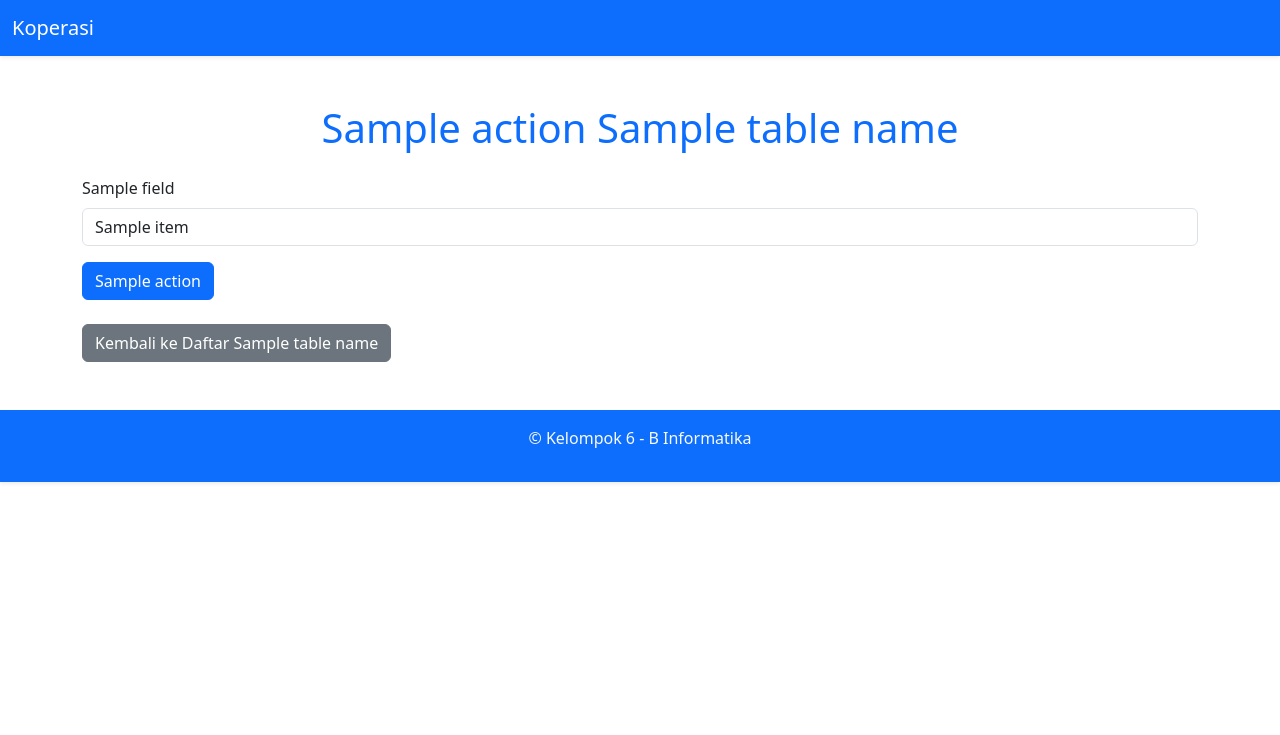
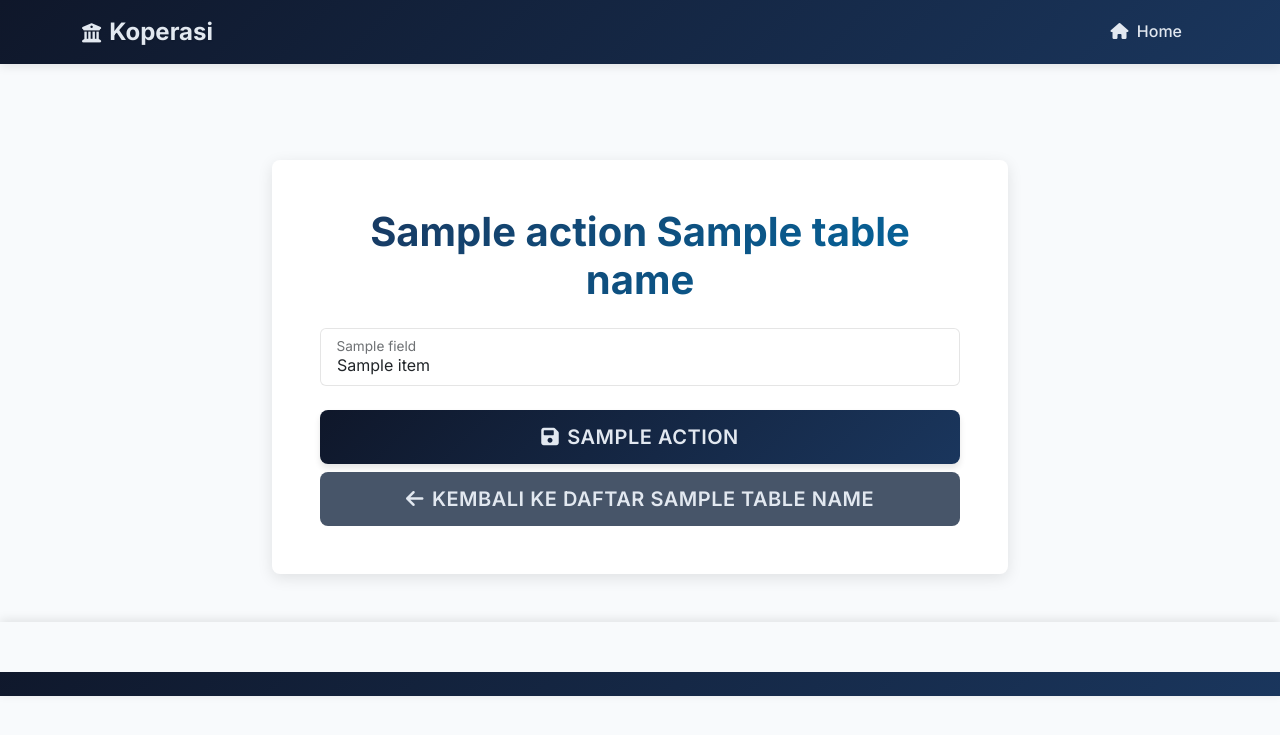
Before and after one commit to kamilarr/Koperasi, a Python web app: template app/templates/update.html in a window 1280 px wide. Shown: the top 735 px of the page. Run offline with Jinja, Linux system fonts and the light colour scheme; the template is opened without the code that fills it: most values are stand-ins (such as "Sample title", 1, 10 or a date in 2020).

Commit message:
Update update.html

```diff
--- a/app/templates/update.html
+++ b/app/templates/update.html
@@ -5,48 +5,103 @@
     <meta name="viewport" content="width=device-width, initial-scale=1">
     <title>{{ action.capitalize() }} {{ table_name }}</title>
 
-    <link href="https://cdn.jsdelivr.net/npm/bootstrap@5.3.3/dist/css/bootstrap.min.css" rel="stylesheet" integrity="sha384-QWTKZyjpPEjISv5WaRU9OFeRpok6YctnYmDr5pNlyT2bRjXh0JMhjY6hW+ALEwIH" crossorigin="anonymous">
+    <link href="https://cdn.jsdelivr.net/npm/bootstrap@5.3.3/dist/css/bootstrap.min.css" rel="stylesheet">
+    <link href="https://fonts.googleapis.com/css2?family=Inter:wght@400;500;600;700&display=swap" rel="stylesheet">
+    <link href="https://cdnjs.cloudflare.com/ajax/libs/font-awesome/6.0.0/css/all.min.css" rel="stylesheet">
+    <link href="{{ url_for('static', filename='css/style.css') }}" rel="stylesheet">
 </head>
 <body>
-
     <header>
-        <nav class="navbar navbar-expand-lg navbar-dark bg-primary shadow-sm">
-            <div class="container-fluid">
-                <a class="navbar-brand" href="/">Koperasi</a>
-                <button class="navbar-toggler" type="button" data-bs-toggle="collapse" data-bs-target="#navbarNav" aria-controls="navbarNav" aria-expanded="false" aria-label="Toggle navigation">
+        <nav class="navbar navbar-expand-lg navbar-dark fixed-top">
+            <div class="container">
+                <a class="navbar-brand" href="/">
+                    <i class="fas fa-building-columns me-2"></i>Koperasi
+                </a>
+                <button class="navbar-toggler" type="button" data-bs-toggle="collapse" data-bs-target="#navbarNav">
                     <span class="navbar-toggler-icon"></span>
                 </button>
                 <div class="collapse navbar-collapse" id="navbarNav">
-                    <!-- Add any additional navigation items here -->
+                    <ul class="navbar-nav ms-auto">
+                        <li class="nav-item">
+                            <a class="nav-link" href="/"><i class="fas fa-home me-1"></i> Home</a>
+                        </li>
+                        <!-- Add more navigation items as needed -->
+                    </ul>
                 </div>
             </div>
         </nav>
     </header>
 
     <main>
-        <div class="container mt-5">
-            <h1 class="text-center text-primary mb-4">{{ action.capitalize() }} {{ table_name }}</h1>
+        <div class="container mt-5 pt-5">
+            <div class="row justify-content-center">
+                <div class="col-lg-8">
+                    <div class="card feature-card">
+                        <div class="card-body p-5">
+                            <h1 class="text-gradient text-center mb-4">
+                                {{ action.capitalize() }} {{ table_name }}
+                            </h1>
 
-            <form method="POST">
-                {% for field in fields %}
-                    <div class="mb-3">
-                        <label for="{{ field }}" class="form-label">{{ field.capitalize() }}</label>
-                        <input type="text" class="form-control" id="{{ field }}" name="{{ field }}" value="{{ table[field] if table else '' }}" required>
+                            <form method="POST" class="needs-validation" novalidate>
+                                {% for field in fields %}
+                                <div class="form-floating mb-4">
+                                    <input
+                                        type="text"
+                                        class="form-control"
+                                        id="{{ field }}"
+                                        name="{{ field }}"
+                                        value="{{ table[field] if table else '' }}"
+                                        placeholder="{{ field.capitalize() }}"
+                                        required
+                                    >
+                                    <label for="{{ field }}">{{ field.capitalize() }}</label>
+                                    <div class="invalid-feedback">
+                                        Please provide a valid {{ field.lower() }}.
+                                    </div>
+                                </div>
+                                {% endfor %}
+
+                                <div class="d-grid gap-2">
+                                    <button type="submit" class="btn btn-primary btn-lg">
+                                        <i class="fas fa-save me-2"></i>{{ action.capitalize() }}
+                                    </button>
+                                    <a href="{{ url_for('routes.' + table_name + '_list') }}" class="btn btn-secondary btn-lg">
+                                        <i class="fas fa-arrow-left me-2"></i>Kembali ke Daftar {{ table_name }}
+                                    </a>
+                                </div>
+                            </form>
+                        </div>
                     </div>
-                {% endfor %}
-
-                <button type="submit" class="btn btn-primary">{{ action.capitalize() }}</button>
-            </form>
-
-            <br>
-            <a href="{{ url_for('routes.' + table_name + '_list') }}" class="btn btn-secondary">Kembali ke Daftar {{ table_name }}</a>
+                </div>
+            </div>
         </div>
     </main>
 
-    <footer class="bg-primary text-light text-center p-3 mt-5 shadow-sm">
-        <p>&copy; Kelompok 6 - B Informatika</p>
+    <footer class="footer-wave text-light text-center p-4 mt-5">
+        <div class="container">
+            <p class="mb-0">
+                <i class="fas fa-code me-2"></i>
+                &copy; 2024 Kelompok 6 - B Informatika
+            </p>
+        </div>
     </footer>
 
-    <script src="https://cdn.jsdelivr.net/npm/bootstrap@5.3.3/dist/js/bootstrap.bundle.min.js" integrity="sha384-YvpcrYf0tY3lHB60NNkmXc5s9fDVZLESaAA55NDzOxhy9GkcIdslK1eN7N6jIeHz" crossorigin="anonymous"></script>
+    <script src="https://cdn.jsdelivr.net/npm/bootstrap@5.3.3/dist/js/bootstrap.bundle.min.js"></script>
+
+    <script>
+        (() => {
+            'use strict'
+            const forms = document.querySelectorAll('.needs-validation')
+            Array.from(forms).forEach(form => {
+                form.addEventListener('submit', event => {
+                    if (!form.checkValidity()) {
+                        event.preventDefault()
+                        event.stopPropagation()
+                    }
+                    form.classList.add('was-validated')
+                }, false)
+            })
+        })()
+    </script>
 </body>
 </html>
```
